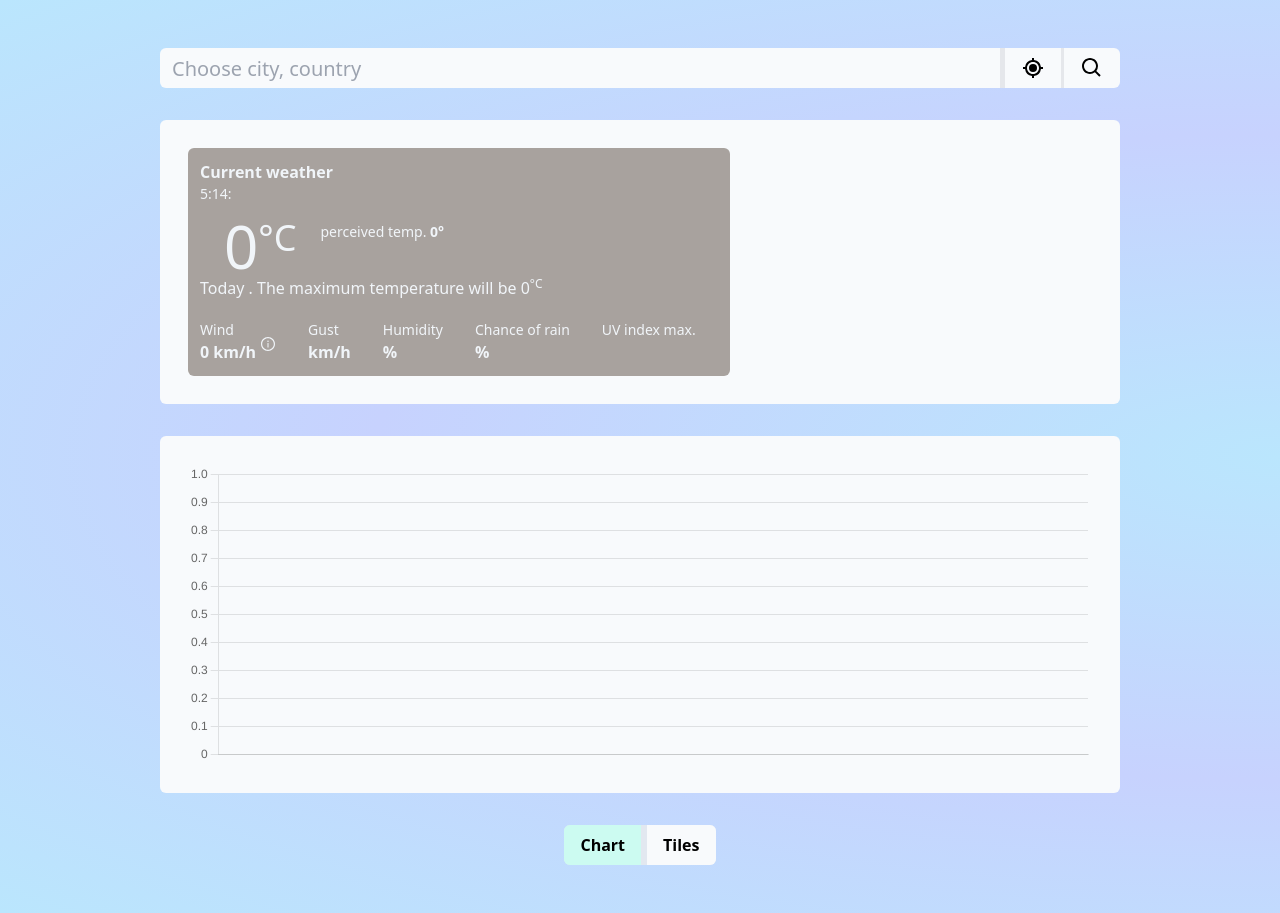
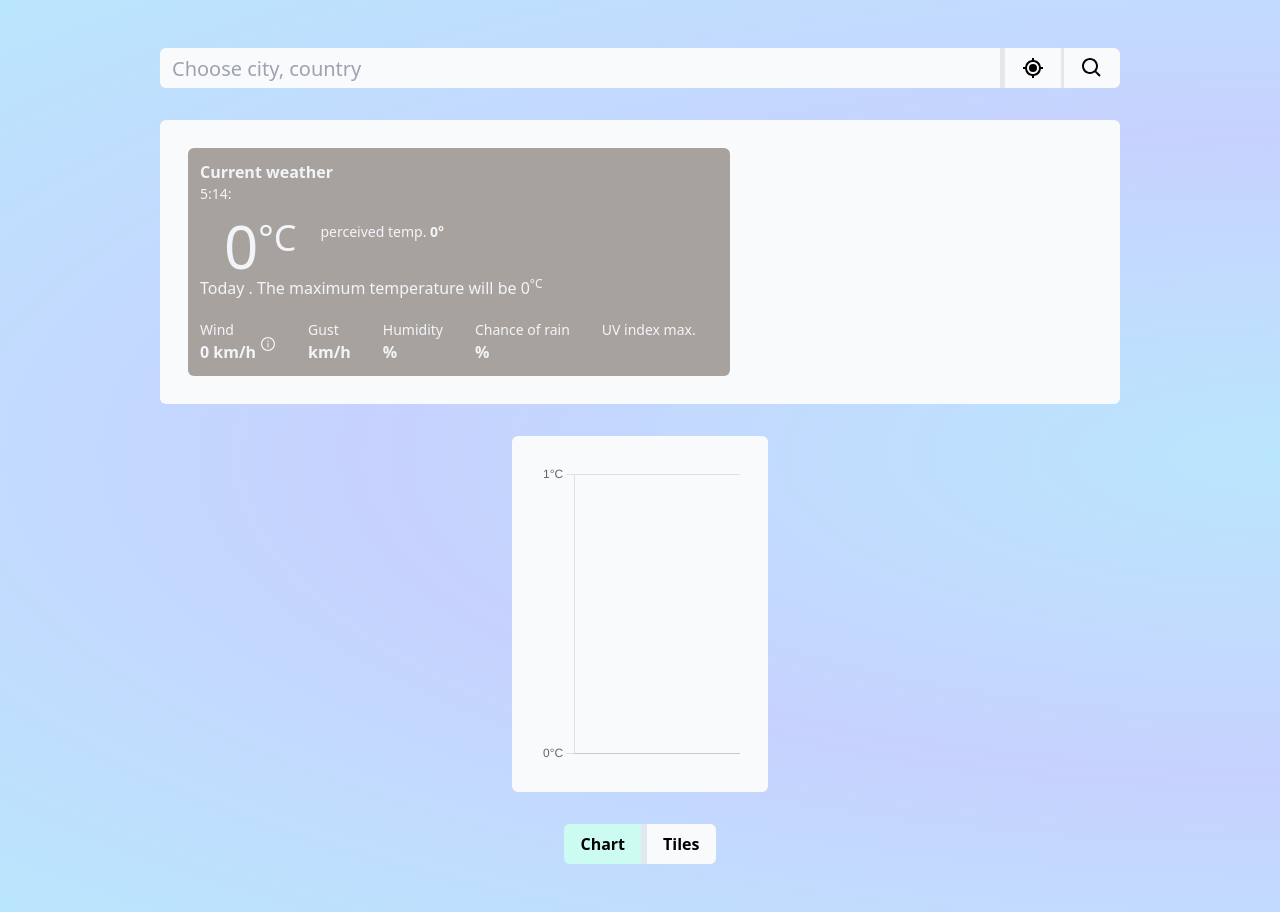
Before and after one commit to Hubert-paprocki/simple-weather, a React (Create React App) app: page / in a window 1280 px wide. Both pictures are taken after a click on the button "Chart". Built offline with nearby package versions, Linux system fonts and the light colour scheme.

Commit message:
fix:better chart tooltip & scaling

```diff
--- a/src/components/AppBox/ContainerBox/HourlyWeather/HourlyWeatherChart/HourlyWeatherChart.tsx
+++ b/src/components/AppBox/ContainerBox/HourlyWeather/HourlyWeatherChart/HourlyWeatherChart.tsx
@@ -10,6 +10,8 @@ import {
   Tooltip,
   Filler,
   Legend,
+  ChartOptions,
+  LinearScaleOptions,
 } from "chart.js";
 
 ChartJS.register(
@@ -51,13 +53,13 @@ function HourlyWeatherChart({ data }: HourlyWeatherChartProps) {
     return acc;
   }, []);
 
-  const options = {
+  const options: ChartOptions<"line"> = {
     responsive: true,
+    maintainAspectRatio: false,
     interaction: {
       mode: "index" as const,
       intersect: false,
     },
-    stacked: false,
     plugins: {
       title: {
         display: false,
@@ -65,12 +67,29 @@ function HourlyWeatherChart({ data }: HourlyWeatherChartProps) {
       legend: {
         display: false,
       },
+      tooltip: {
+        enabled: true,
+        intersect: false,
+        backgroundColor: "rgba(0, 0, 0, 0.5)",
+        bodyFont: {
+          size: 16,
+        },
+        displayColors: false,
+        callbacks: {
+          title: () => "",
+          label: (context) => `${context.parsed.y}°C`,
+        },
+      },
     },
     scales: {
       y: {
         type: "linear" as const,
         display: true,
         position: "left" as const,
+        ticks: {
+          callback: (value: string | number) => `${value}°C`,
+          stepSize: 1,
+        },
       },
       x: {
         display: true,
@@ -93,8 +112,8 @@ function HourlyWeatherChart({ data }: HourlyWeatherChartProps) {
   };
 
   return (
-    <div className="w-3/4 max-w-5xl bg-slate-50 rounded-md p-7 flex gap-1">
-      <Line options={options} data={chartData} width={15} height={5} />
+    <div className=" bg-slate-50 lg:rounded-md p-7 ">
+      <Line options={options} data={chartData} width={200} height={300} />
     </div>
   );
 }
```
